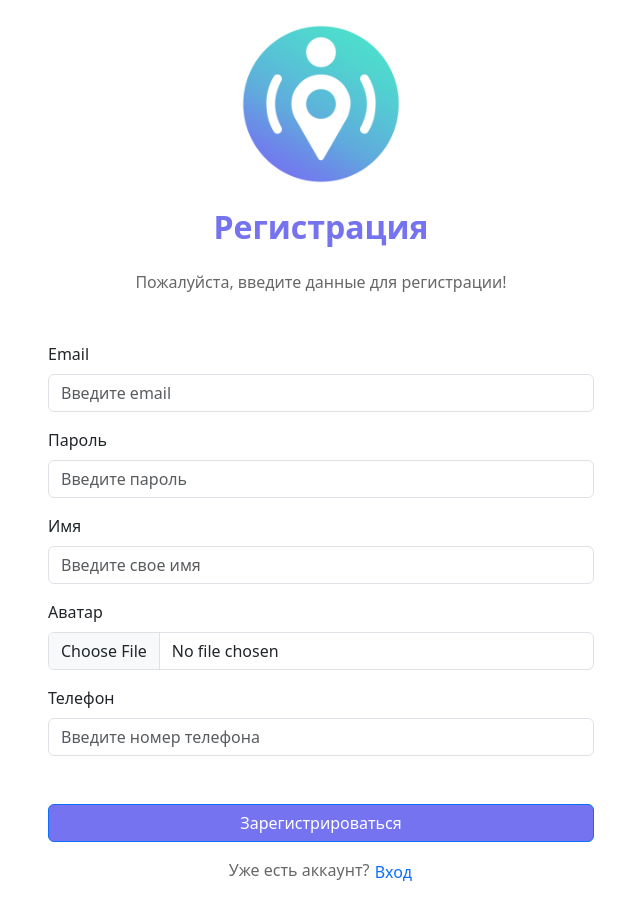
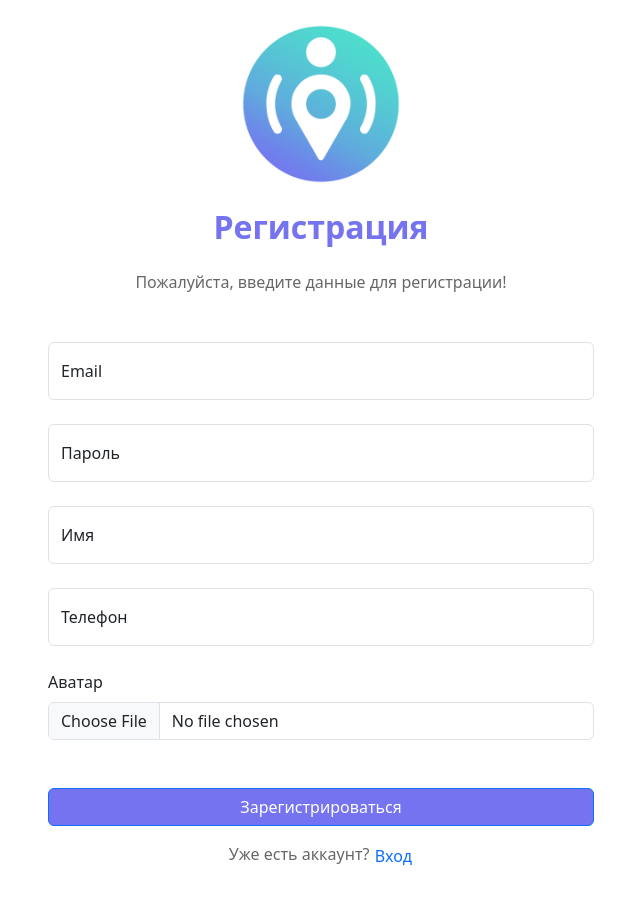
Before and after one commit to Alx-Beloff/ChatProject, a React (Vite) app in the folder client/: page /signup in a window 1280 px wide. Shown: the whole page, without its empty margins (319-959 px from the left). Built offline with nearby package versions, Linux system fonts and the light colour scheme; no server answers.

Commit message:
chat ui upgrade

```diff
--- a/client/src/components/pages/LoginPage.tsx
+++ b/client/src/components/pages/LoginPage.tsx
@@ -1,5 +1,5 @@
 import React from 'react';
-import { Col, Button, Row, Container, Form } from 'react-bootstrap';
+import { Col, Button, Row, Container, Form, FloatingLabel } from 'react-bootstrap';
 import { useLocation, useNavigate } from 'react-router-dom';
 import { useAppDispatch } from '../../redux/hooks';
 import type { UserLoginType, UserSignUpType } from '../../types/userTypes';
@@ -50,12 +50,7 @@ export default function LoginPage(): JSX.Element {
             ) : (
               <>
                 <div className="d-flex justify-content-center mb-5">
-                  <img
-                    src="../../../public/SpotChatLogo.png"
-                    alt="logo"
-                    width="160"
-                    height="160"
-                  />
+                  <img src="../../../public/SpotChatLogo.png" alt="logo" width="160" height="160" />
                 </div>
                 <h1
                   className="fw-bold mb-4 d-flex justify-content-center"
@@ -67,39 +62,44 @@ export default function LoginPage(): JSX.Element {
                   className=" mb-5 d-flex justify-content-center"
                   style={{ color: 'rgba(0, 0, 0, 0.6)' }}
                 >
-                  Пожалуйста, введите логин и пароль для авторизации!
+                  Пожалуйста, введите email и пароль для авторизации!
                 </p>
               </>
             )}
 
             <div className="mb-3">
               <Form onSubmit={submitHandler}>
-                <Form.Group className="mb-3" controlId="formBasicEmail">
-                  <Form.Label className="text-center">Email</Form.Label>
-                  <Form.Control name="email" type="email" placeholder="Введите email" />
+                <Form.Group className="mb-4" controlId="formBasicEmail">
+                  <FloatingLabel className="text-center" label="Email">
+                    <Form.Control name="email" type="email" placeholder="Введите email" />
+                  </FloatingLabel>
                 </Form.Group>
 
-                <Form.Group className="mb-3" controlId="formBasicPassword">
-                  <Form.Label>Пароль</Form.Label>
-                  <Form.Control name="password" type="password" placeholder="Введите пароль" />
+                <Form.Group className="mb-4" controlId="formBasicPassword">
+                  <FloatingLabel className="text-center" label="Пароль">
+                    <Form.Control name="password" type="password" placeholder="Введите пароль" />
+                  </FloatingLabel>
                 </Form.Group>
 
                 {pathname === '/signup' && (
                   <>
-                    <Form.Group className="mb-3" controlId="formBasicName">
-                      <Form.Label className="text-center">Имя</Form.Label>
-                      <Form.Control name="username" type="text" placeholder="Введите свое имя" />
+                    <Form.Group className="mb-4" controlId="formBasicName">
+                      <FloatingLabel className="text-center" label="Имя">
+                        <Form.Control name="username" type="text" placeholder="Введите свое имя" />
+                      </FloatingLabel>
+                    </Form.Group>
+
+                    <Form.Group className="mb-4" controlId="formBasicPhone">
+                      <FloatingLabel className="text-center" label="Телефон">
+                        <Form.Control name="tel" type="text" placeholder="Введите номер телефона" />
+                      </FloatingLabel>
                     </Form.Group>
 
                     <Form.Group className="mb-3" controlId="formBasicImg">
                       <Form.Label className="text-center">Аватар</Form.Label>
-                      <Form.Control name="file" type="file" placeholder="Выберите фото" />
+                      <Form.Control name="file" type="file" />
                     </Form.Group>
 
-                    <Form.Group className="mb-3" controlId="formBasicPhone">
-                      <Form.Label className="text-center">Телефон</Form.Label>
-                      <Form.Control name="tel" type="text" placeholder="Введите номер телефона" />
-                    </Form.Group>
                   </>
                 )}
 
--- /dev/null
+++ b/client/src/components/ui/AppNavbar.tsx
@@ -0,0 +1,16 @@
+import React from 'react';
+import { Navbar, Container, Nav } from 'react-bootstrap';
+
+export default function AppNavbar(): JSX.Element {
+  return (
+    <Navbar bg="primary" data-bs-theme="dark">
+      <Container>
+        <Nav className="me-auto">
+          <Nav.Link href="#home">Home</Nav.Link>
+          <Nav.Link href="#features">Features</Nav.Link>
+          <Nav.Link href="#pricing">Pricing</Nav.Link>
+        </Nav>
+      </Container>
+    </Navbar>
+  );
+}
--- a/client/src/components/ui/ChatComponent.tsx
+++ b/client/src/components/ui/ChatComponent.tsx
@@ -5,9 +5,9 @@ import MessageForm from './MessageForm';
 
 export default function ChatComponent({ submitMessage }): JSX.Element {
   return (
-    <Stack gap={3} className="p-3">
-      <MessagesList />
-      <MessageForm submitMessage={submitMessage} />
-    </Stack>
+    <div style={{ height: 'calc(100% - 56px)', display: 'flex', flexDirection: 'column', justifyContent: 'flex-end' }} >
+        <MessagesList />
+        <MessageForm submitMessage={submitMessage} />
+    </div>
   );
 }
--- a/client/src/components/ui/ChatMessage.tsx
+++ b/client/src/components/ui/ChatMessage.tsx
@@ -9,13 +9,15 @@ export default function ChatMessage({ message }): JSX.Element {
   const messageAlignment = isCurrentUser ? 'flex-end' : 'flex-start';
 
   return (
-    <div style={{ display: 'flex', justifyContent: messageAlignment, marginBottom: '10px' }}>
+    <div style={{ display: 'flex', justifyContent: messageAlignment, margin: '5px 15px' }}>
       <Card style={{ maxWidth: '75%', marginBottom: '10px' }}>
         <Card.Body
           style={{
             display: 'flex',
             alignItems: 'center',
             flexDirection: isCurrentUser ? 'row-reverse' : 'row',
+            overflowWrap: 'anywhere', // Перенос текста в любом месте слова
+            whiteSpace: 'normal', // Переопределение стандартных настроек пробелов
           }}
         >
           {!isCurrentUser && (
@@ -23,7 +25,7 @@ export default function ChatMessage({ message }): JSX.Element {
               <img
                 src={message.User.img}
                 alt="User Avatar"
-                style={{ width: '50px', height: '50px', borderRadius: '50%' }}
+                style={{ width: '50px', height: '50px', borderRadius: '50%', objectFit: 'cover' }}
                 className="rounded-circle"
               />
             </div>
--- a/client/src/components/ui/MessageForm.tsx
+++ b/client/src/components/ui/MessageForm.tsx
@@ -14,8 +14,8 @@ export default function MessageForm({ submitMessage }): JSX.Element {
         setInput('');
       }}
     >
-      <InputGroup className="mb-3">
-        <Form.Control placeholder="Your message" value={input} onChange={changeHandler} />
+      <InputGroup className="px-3 py-2">
+        <Form.Control placeholder="Сообщение" value={input} onChange={changeHandler} />
         <InputGroup.Text id="basic-addon2">
           <Button variant="outline-primary" type="submit">
             <SendIcon />
--- a/client/src/components/ui/MessagesList.tsx
+++ b/client/src/components/ui/MessagesList.tsx
@@ -1,4 +1,4 @@
-import React from 'react';
+import React, { useEffect, useRef } from 'react';
 import { Stack } from 'react-bootstrap';
 import { useAppSelector } from '../../redux/hooks';
 import ChatMessage from './ChatMessage';
@@ -6,14 +6,22 @@ import ChatMessage from './ChatMessage';
 export default function MessagesList(): JSX.Element {
   const messages = useAppSelector((store) => store.messages.messages);
   console.log(messages);
+  const messagesEndRef = useRef<HTMLDivElement>(null);
+
+  useEffect(() => {
+    if (messagesEndRef.current) {
+      messagesEndRef.current.scrollIntoView();
+    }
+  }, [messages]);
 
   return (
-    <div className="overflow-auto" style={{ height: '23rem' }}>
+    <div className="messages-list-wrapper overflow-auto m-">
       <Stack>
         {messages.map((message) => (
           <ChatMessage message={message} key={message.id}/>
         ))}
       </Stack>
+      <div ref={messagesEndRef} /> {/* Элемент, который мы будем прокручивать вниз */}
     </div>
   );
 }
--- a/client/src/components/ui/Root.tsx
+++ b/client/src/components/ui/Root.tsx
@@ -8,7 +8,9 @@ export default function Root(): JSX.Element {
 
   return (
     <Loader isLoading={user.status === 'pending'}>
-      <Outlet />
+      {/* <div style={{background: 'linear-gradient(330deg,rgba(182, 164, 243, 0.5), rgba(43, 204, 245, 0.5) )'}}> */}
+        <Outlet />
+      {/* </div> */}
     </Loader>
   );
 }
```
Also changed, not shown: client/src/components/pages/ChatPage.tsx (+8 -18 lines), client/src/components/ui/AppModal.tsx (added, +13 -0 lines).
